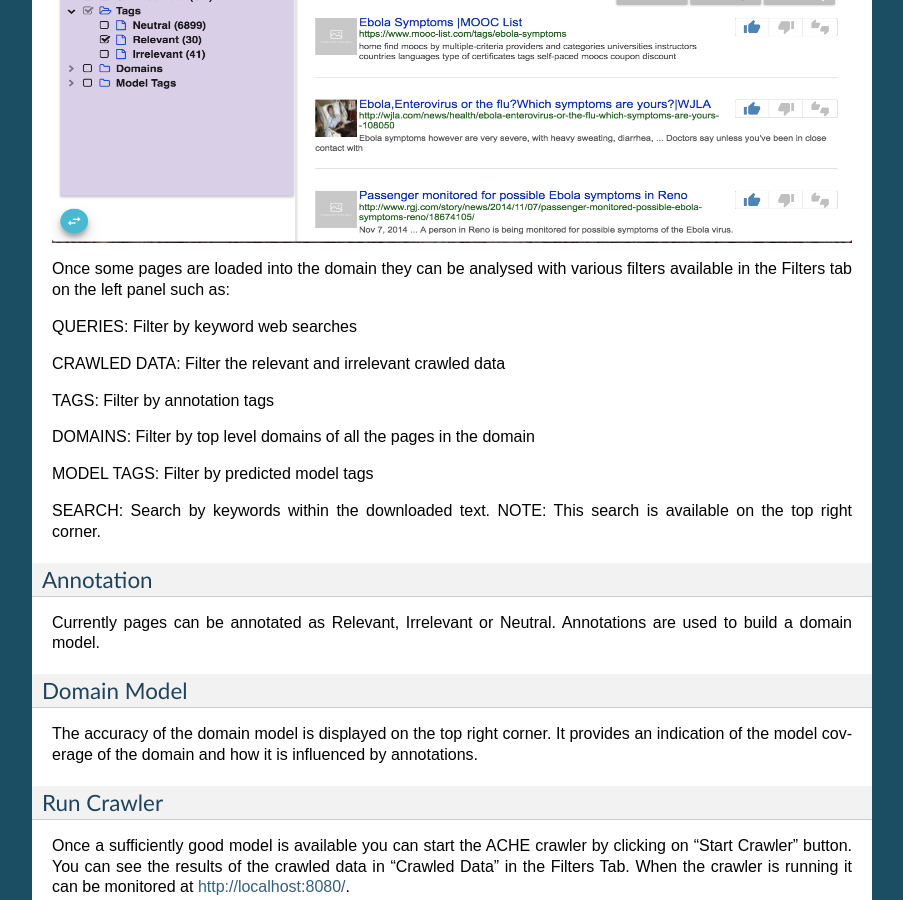
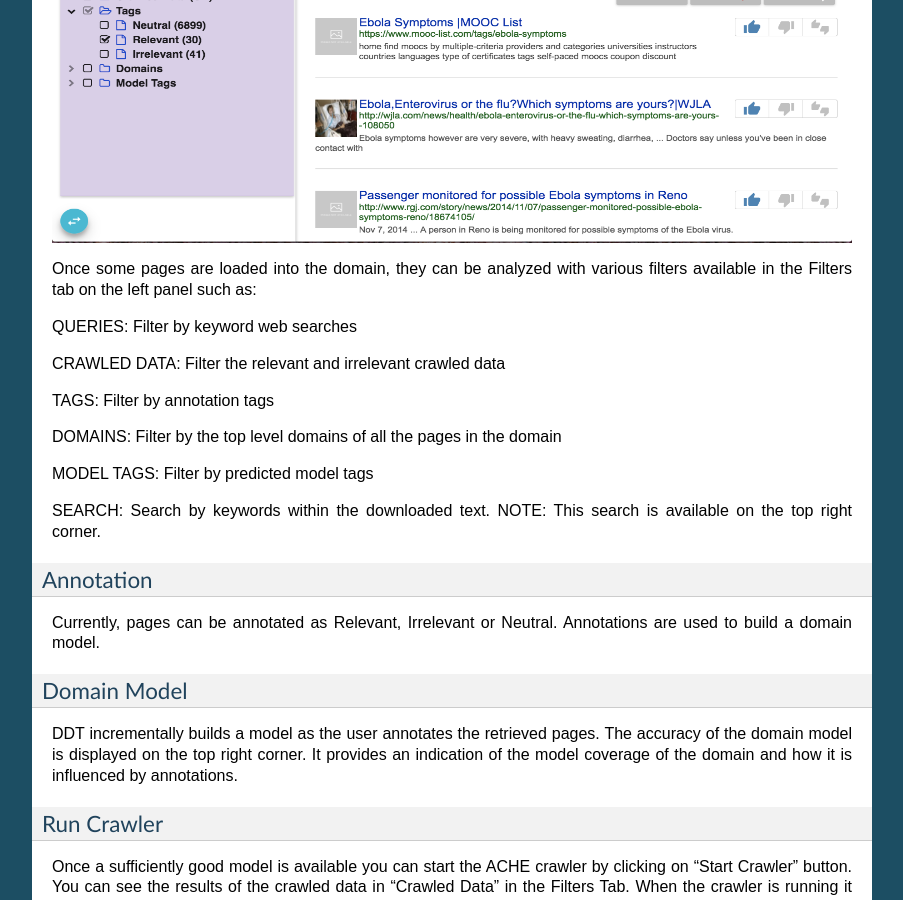
Before and after one commit to VIDA-NYU/domain_discovery_tool, a Sphinx documentation site: the page built from docs/use.rst, in a window 1280 px wide and 900 px high, scrolled down 1569 px. Shown: the whole window, without its empty margins (198-1101 px from the left). Built offline with Sphinx 7.4.7, drawn with Linux system fonts in a browser that asks for light colours.

Commit message:
few changes

```diff
--- a/docs/use.rst
+++ b/docs/use.rst
@@ -45,7 +45,7 @@ Filtering
    :height: 400px
    :alt: alternate text
 
-Once some pages are loaded into the domain they can be analysed with various filters available in the Filters tab on the left panel such as:
+Once some pages are loaded into the domain, they can be analyzed with various filters available in the Filters tab on the left panel such as:
 
 QUERIES: Filter by keyword web searches
 
@@ -53,7 +53,7 @@ CRAWLED DATA: Filter the relevant and irrelevant crawled data
 
 TAGS: Filter by annotation tags
 
-DOMAINS: Filter by top level domains of all the pages in the domain
+DOMAINS: Filter by the top level domains of all the pages in the domain
 
 MODEL TAGS: Filter by predicted model tags
 
@@ -62,12 +62,12 @@ SEARCH: Search by keywords within the downloaded text. NOTE: This search is avai
 Annotation
 ~~~~~~~~~~
 
-Currently pages can be annotated as Relevant, Irrelevant or Neutral. Annotations are used to build a domain model.
+Currently, pages can be annotated as Relevant, Irrelevant or Neutral. Annotations are used to build a domain model.
 
 Domain Model
 ~~~~~~~~~~~~
 
-The accuracy of the domain model is displayed on the top right corner. It provides an indication of the model coverage of the domain and how it is influenced by annotations.
+DDT incrementally builds a model as the user annotates the retrieved pages. The accuracy of the domain model is displayed on the top right corner. It provides an indication of the model coverage of the domain and how it is influenced by annotations.
 
 Run Crawler
 ~~~~~~~~~~~
```
Also changed, not shown: 2 other files.
